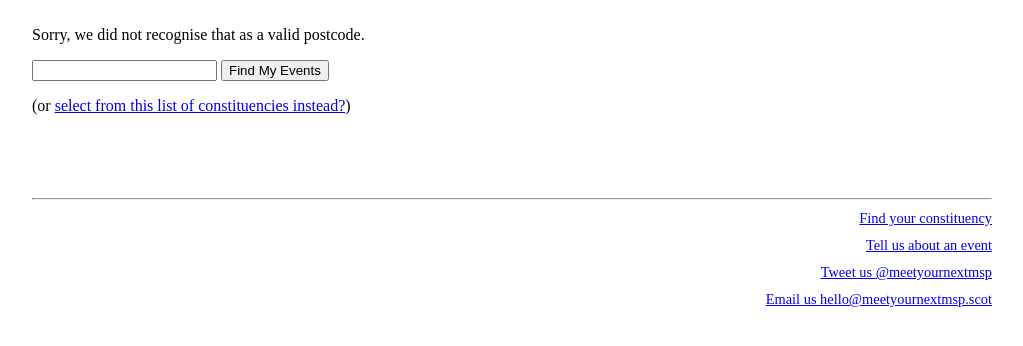
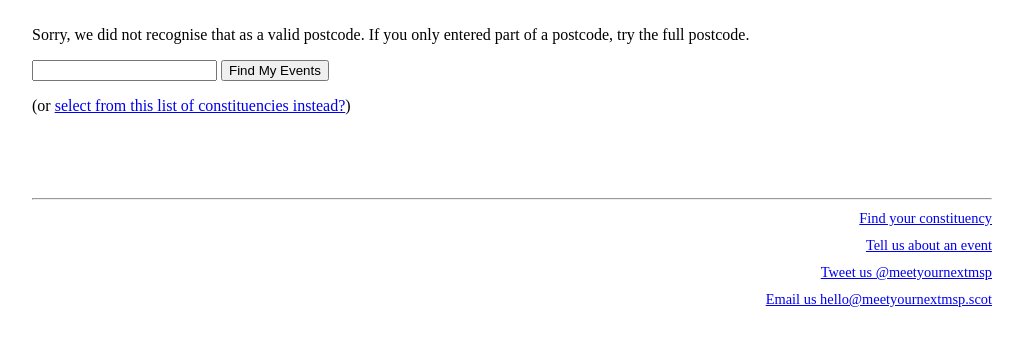
Before and after one commit to meetyournextmsp/website, a Flask app: template meetyournextmsp/templates/index-postcode-error.html in a window 1280 px wide. Shown: the part 100-446 px from the top of the page, without its empty margins (128-1151 px from the left). Run offline with Flask 2, Linux system fonts and the light colour scheme; the template is opened without the code that fills it, so the values that code supplies are empty.

Commit message:
# <module submodule/file/some logical name to make it uniquely identifiable in the codebase>: <Change summary message> Postcode lookup error message says to try full postcode

```diff
--- a/meetyournextmsp/templates/index-postcode-error.html
+++ b/meetyournextmsp/templates/index-postcode-error.html
@@ -4,7 +4,7 @@
 
 {% block content %}
 
-  <p>Sorry, we did not recognise that as a valid postcode.</p>
+  <p>Sorry, we did not recognise that as a valid postcode. If you only entered part of a postcode, try the full postcode.</p>
 
   <form method="post">
     <input name="postcode">
```
